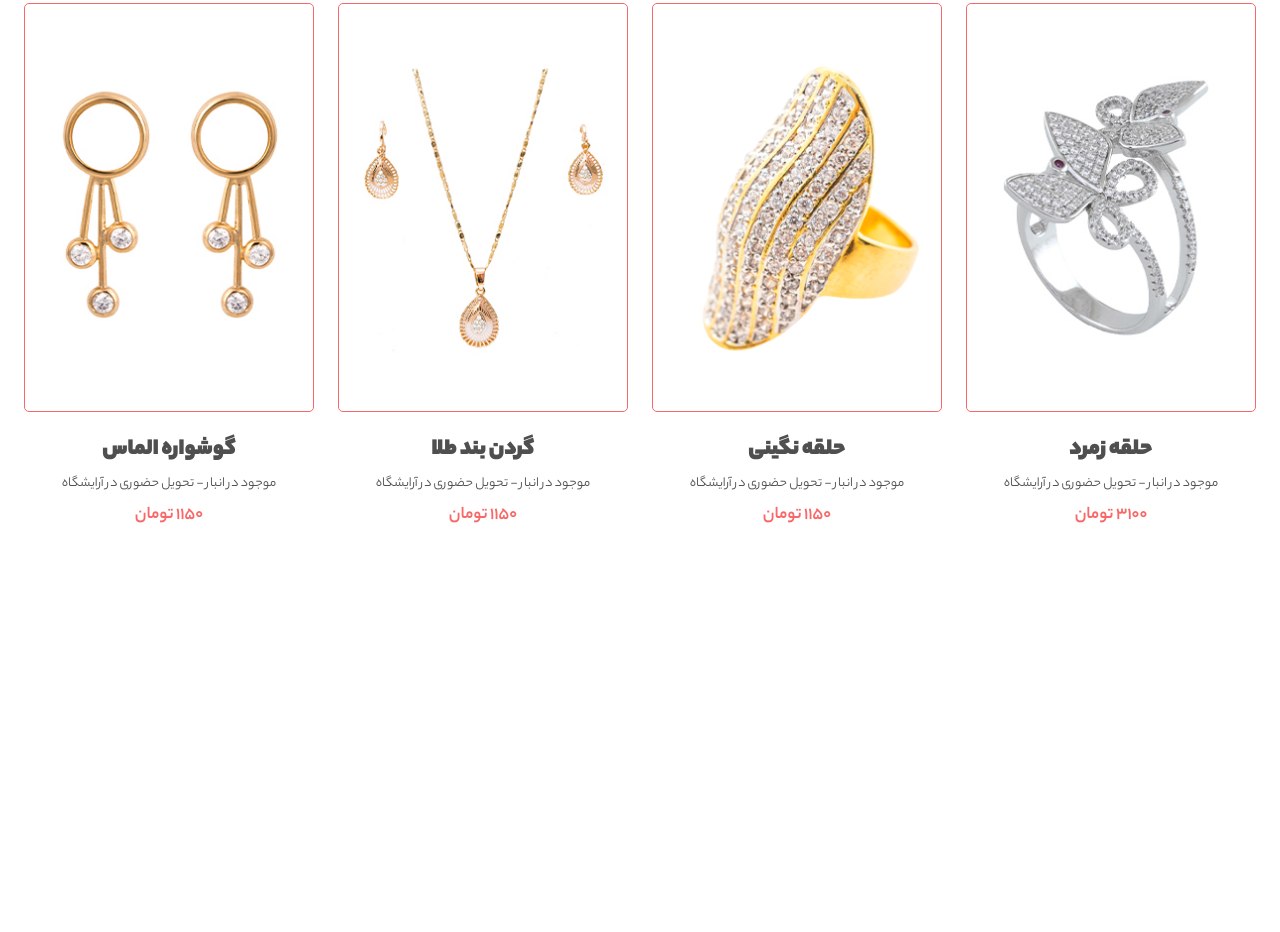
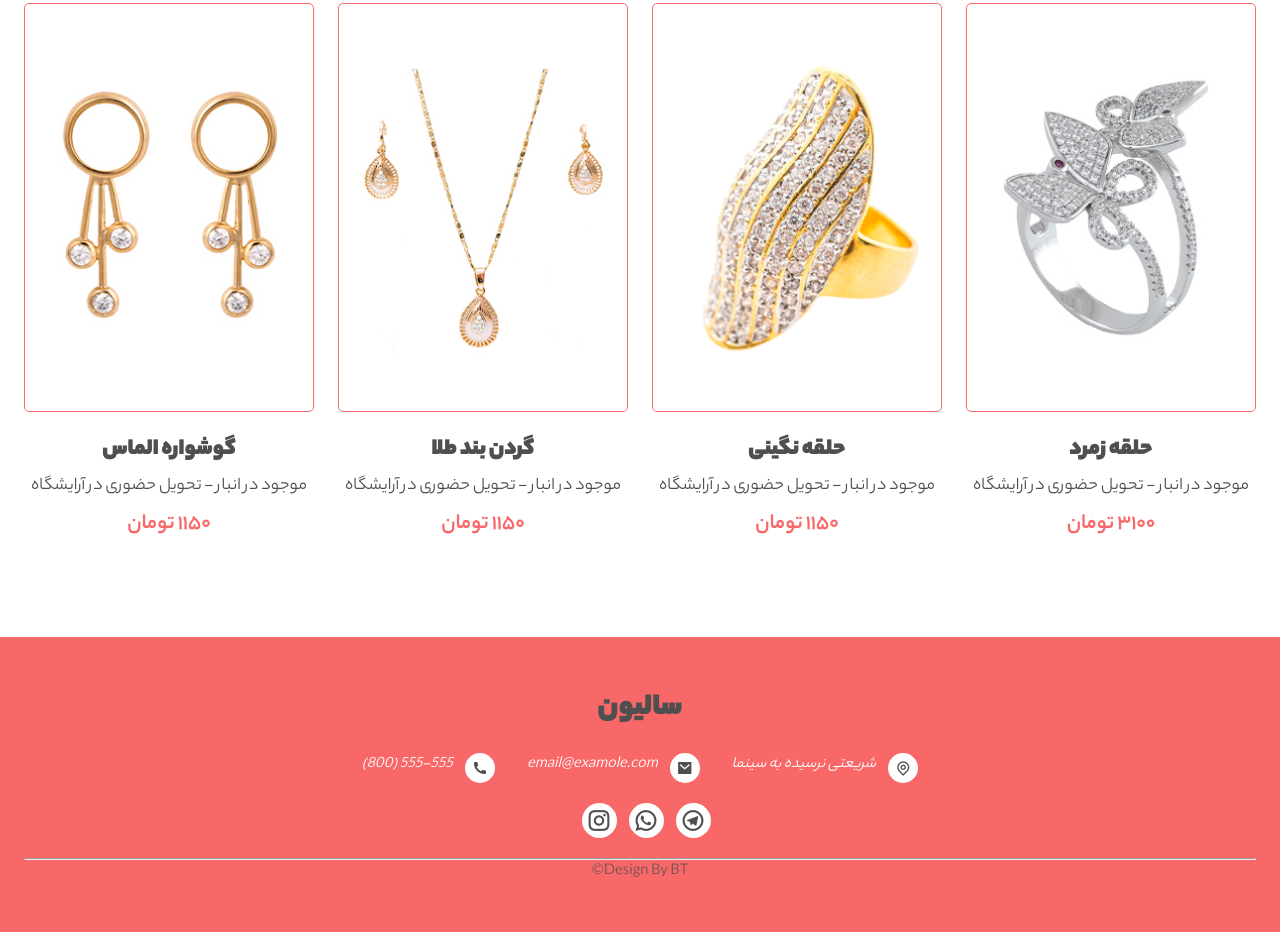
Before and after one commit to springtofigh/beauty-salon, a plain HTML site: page index.html in a window 1280 px wide. Shown: the part 2577-3509 px from the top of the page. Before the commit the page ends 3202 px from the top, so only its background shows below. Drawn offline with nearby package versions, Linux system fonts and the light colour scheme; files whose address does not match are found by name.

Commit message:
change footer style , add address and icons

```diff
--- a/css/style.css
+++ b/css/style.css
@@ -374,61 +374,73 @@ i {
     color: var(--accent-clr);
 }
 
-/* .swiper {
-    height: 250px;
+/* === Footer === */
+.footer {
+    padding: 3rem 1.5rem;
+    background-color: var(--accent-clr);
 }
 
-.swiper-wrapper {
-    align-items: center;
+.footer-container-inner div {
+    text-align: center;
+    margin-bottom: 20px;
 }
 
-.swiper-slide img {
-    width: 80%;
-    height: 80%;
-} */
-
-
-/* === Footer === */
-.footer {
-    background-color: var(--accent-clr);
-    padding-bottom: 2rem;
+.footer-container-inner .logo {
+    color: var(--dark-clr);
+    font-weight: var(--font-weight-bold);
 }
 
-.footer-container-inner {
-    grid-template-columns: repeat(auto-fit, minmax(20rem, 1fr));
-    gap: var(--gap-md);
+.contact-information {
+    margin-bottom: 20px;
 }
 
-.contact-infformation address {
+.contact-information .list {
     display: flex;
     flex-direction: column;
-    gap: 1.5rem;
 }
 
-.contact-infformation .list {
-    flex-direction: row;
-    margin-top: 1.5rem;
+.contact-information .list .list-item {
+    display: flex;
+    justify-content: center;
 }
 
-.footer .list-link {
-    transition: color .25s;
-}
-
-.footer .list-link::after {
-    display: none;
-}
-
-.footer .list-link:hover {
+.contact-information .list a,
+.contact-information .list p {
     color: var(--light-clr);
 }
 
-.footer-title {
-    font-size: var(--font-size-sm);
+.list-item span {
+    width: 30px;
+    height: 30px;
+    line-height: 30px;
+    background: var(--light-clr);
+    margin-left: 12px;
+    border-radius: 50%;
 }
 
-.footer-sperator {
-    margin-block:2.5rem;
-    opacity: .5;
+.social-icon-list {
+    display: flex;
+    align-items: center;
+    justify-content: center;
+}
+
+.social-icon-list li {
+    display: inline-block;
+    width: 35px;
+    height: 35px;
+    line-height: 35px;
+    background: var(--light-clr);
+    margin-left: 12px;
+    border-radius: 50%;
+    transition: all 0.6 ease;
+}
+
+.social-icon-list li i {
+    font-size: 25px;
+}
+
+.social-icon-list li:hover {
+    transform: translateY(-5px);
 }
 
 .copyright-container {
@@ -457,6 +469,15 @@ i {
         display: grid;
         grid-template-columns: repeat(2, 1fr);
         gap: var(--gap-sm);
+    }
+
+    .product-card .product-text {
+        font-size: 18px;
+    }
+
+    .product-card .product-price {
+        font-size: 22px;
+        font-weight: 500;
     }
 
 }
@@ -543,4 +564,9 @@ i {
         grid-template-columns: repeat(4, 1fr);
     }
 
+    .contact-information .list {
+        flex-direction: row;
+        justify-content: center;
+    }
+
 }
--- a/index.html
+++ b/index.html
@@ -256,71 +256,56 @@
     </main>
 
         <!-- Start footer -->
-        <!-- <footer class="footer section">
-            <div class="footer-container container">
-                <div class="footer-container-inner d-grid">
+        <footer class="footer">
+            <div class="footer-container">
+                <div class="footer-container-inner">
                     <div>
-                        <h6 class="title footer-title">شرکت</h6>
+                        <a href="./index.html" class="logo">سالیون</a>
+                    </div>
+                    <div class="contact-information">
+                        <address>
                             <ul class="list">
                                 <li class="list-item">
-                                <a href="#" class="list-link">درباره ما</a>
+                                    <span href="#" class="list-link">
+                                        <i class="ri-map-pin-line"></i>
+                                    </span>
+                                    <p>شریعتی نرسیده به سینما</p>
                                 </li>
                                 <li class="list-item">
-                                <a href="#" class="list-link">قوانین ما</a>
+                                    <span href="#" class="list-link">
+                                        <i class="ri-mail-fill"></i>
+                                    </span>
+                                    <a href="mailto:" class="underline">email@examole.com</a>
                                 </li>
                                 <li class="list-item">
-                                <a href="#" class="list-link">محصولات</a>
-                            </li>
-                            <li class="list-item">
-                                <a href="#" class="list-link">بلاگ</a>
+                                    <span href="#" class="list-link">
+                                        <i class="ri-phone-fill"></i>
+                                    </span>
+                                    <a href="tel:800-555-555" class="underline">555-555 (800)</a>
                                 </li>
                             </ul>
+                        </address>
                     </div>
 
-                    <div>
-                        <h6 class="title footer-title">شرکت</h6>
-                        <ul class="list">
+                    <div class="social-icons">
+                        <ul class="social-icon-list">
                             <li class="list-item">
-                                <a href="#" class="list-link">درباره ما</a>
-                            </li>
-                            <li class="list-item">
-                                <a href="#" class="list-link">قوانین ما</a>
-                            </li>
-                            <li class="list-item">
-                                <a href="#" class="list-link">محصولات</a>
-                            </li>
-                            <li class="list-item">
-                                <a href="#" class="list-link">بلاگ</a>
-                            </li>
-                        </ul>
-                    </div>
-
-                    <div class="contact-infformation">
-                        <h6 class="title footer-title">ارتباط با ما</h6>
-                        <address>
-                            <span>طالقانی ،</span>
-                            <span>شریعتی نرسیده به سینما پلاک دو</span>
-                            <a href="tel:800-555-555" class="underline">555-555 (800)</a>
-                            <a href="mailto:" class="underline">email@examole.com</a>
-                        </address>
-                        <ul class="list">
-                            <li class="list-item">
-                                <a href="#" class="list-link">
-                                    <i class="ri-facebook-circle-line"></i>
-                                </a>
-                            </li><li class="list-item">
-                                <a href="#" class="list-link">
-                                    <i class="ri-instagram-line"></i>
+                                <a target="_blank" href="https://telegram.com/">
+                                    <i class="ri-telegram-line"></i>
                                 </a>
                             </li>
                             <li class="list-item">
-                                <a href="#" class="list-link">
-                                    <i class="ri-twitter-line"></i>
+                                <a target="_blank" href="https://whatsapp.com/">
+                                    <i class="ri-whatsapp-line"></i>
+                                </a>
+                            </li>
+                            <li class="list-item">
+                                <a target="_blank" href="https://instagram.com/">
+                                    <i class="ri-instagram-line"></i>
                                 </a>
                             </li>
                         </ul>
                     </div>
-
                 </div>
 
                 <hr class="footer-sperator">
@@ -330,7 +315,7 @@
                 </div>
 
             </div>
-        </footer> -->
+        </footer>
     <script src="./js/app.js"></script>
 </body>
 </html>
```
Lines whose indentation alone changed are shown as unchanged.
